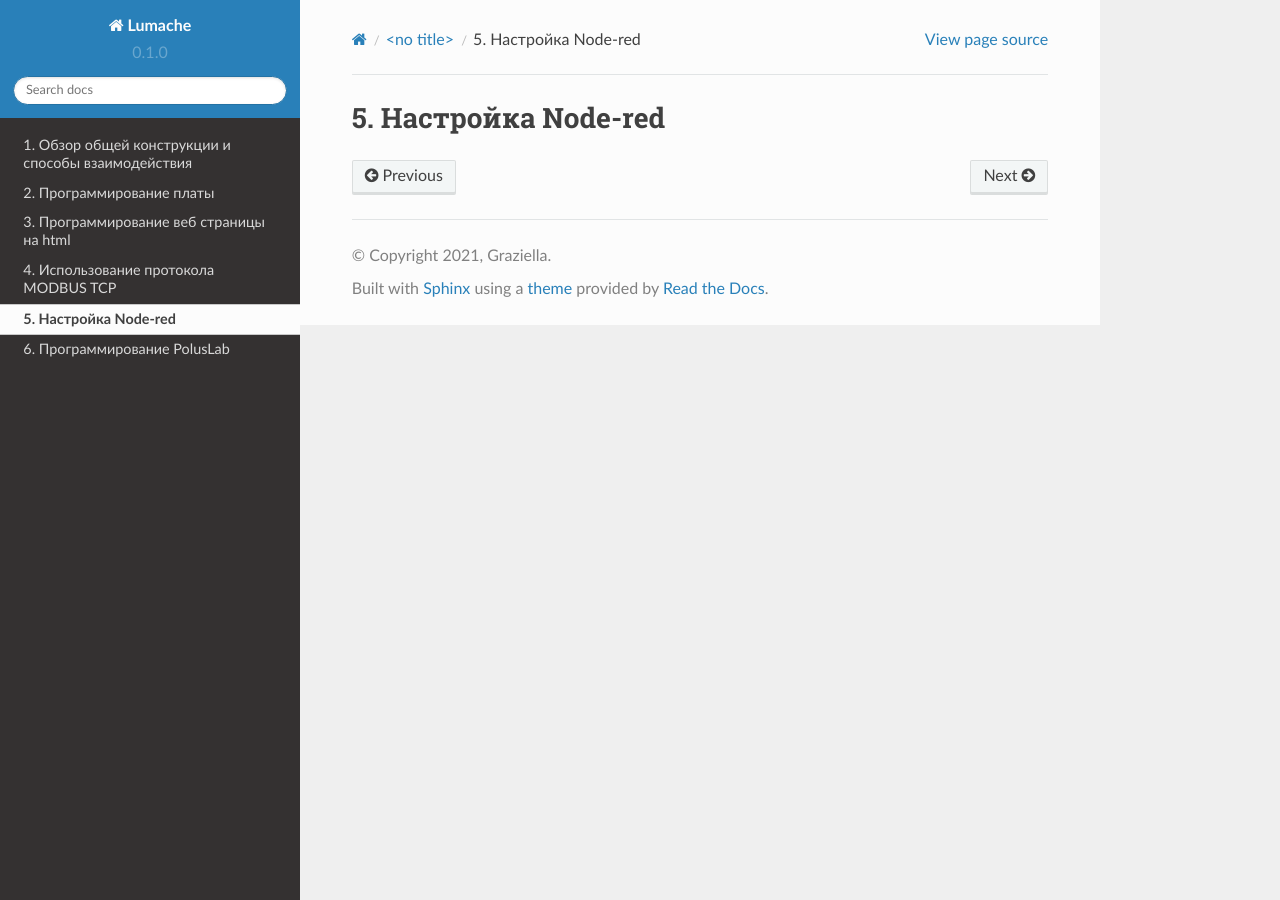
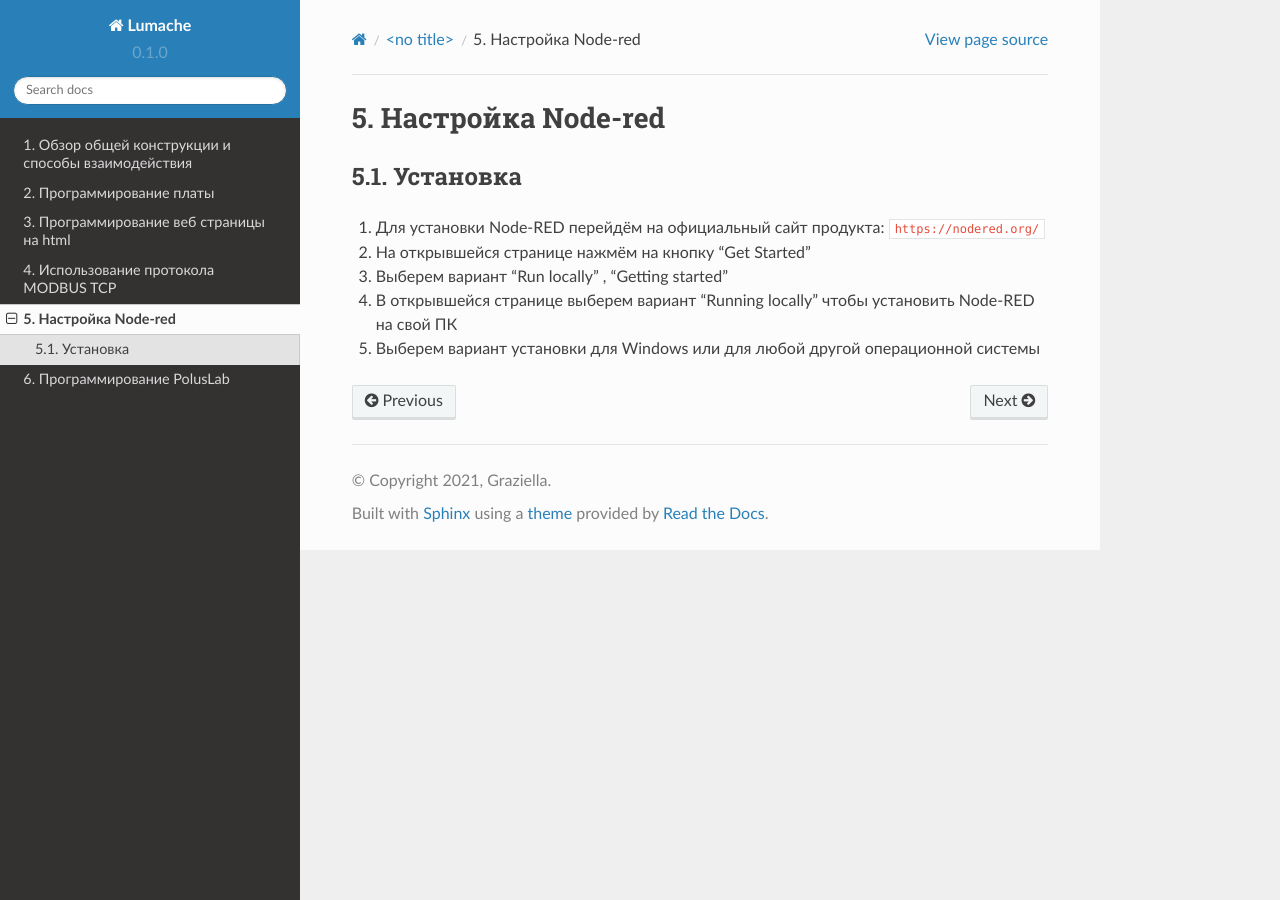
Before and after one commit to BBanwz/book_AL_GH, a Sphinx documentation site: the page built from docs/source/5/1.rst, in a window 1280 px wide. Built offline with Sphinx 7.4.7 and the Read the Docs theme 2.0.0, drawn with Linux system fonts in a browser that asks for light colours.

Commit message:
Update 1.rst

```diff
--- a/docs/source/5/1.rst
+++ b/docs/source/5/1.rst
@@ -1,2 +1,15 @@
 Настройка Node-red
 ==================
+
+Установка
+---------
+
+1. Для установки Node-RED перейдём на официальный сайт продукта: ``https://nodered.org/``
+
+2. На открывшейся странице нажмём на кнопку “Get Started”
+
+3. Выберем вариант “Run locally” , “Getting started”
+
+4. В открывшейся странице выберем вариант “Running locally” чтобы установить Node-RED на свой ПК
+
+5. Выберем вариант установки для Windows или для любой другой операционной системы
```
